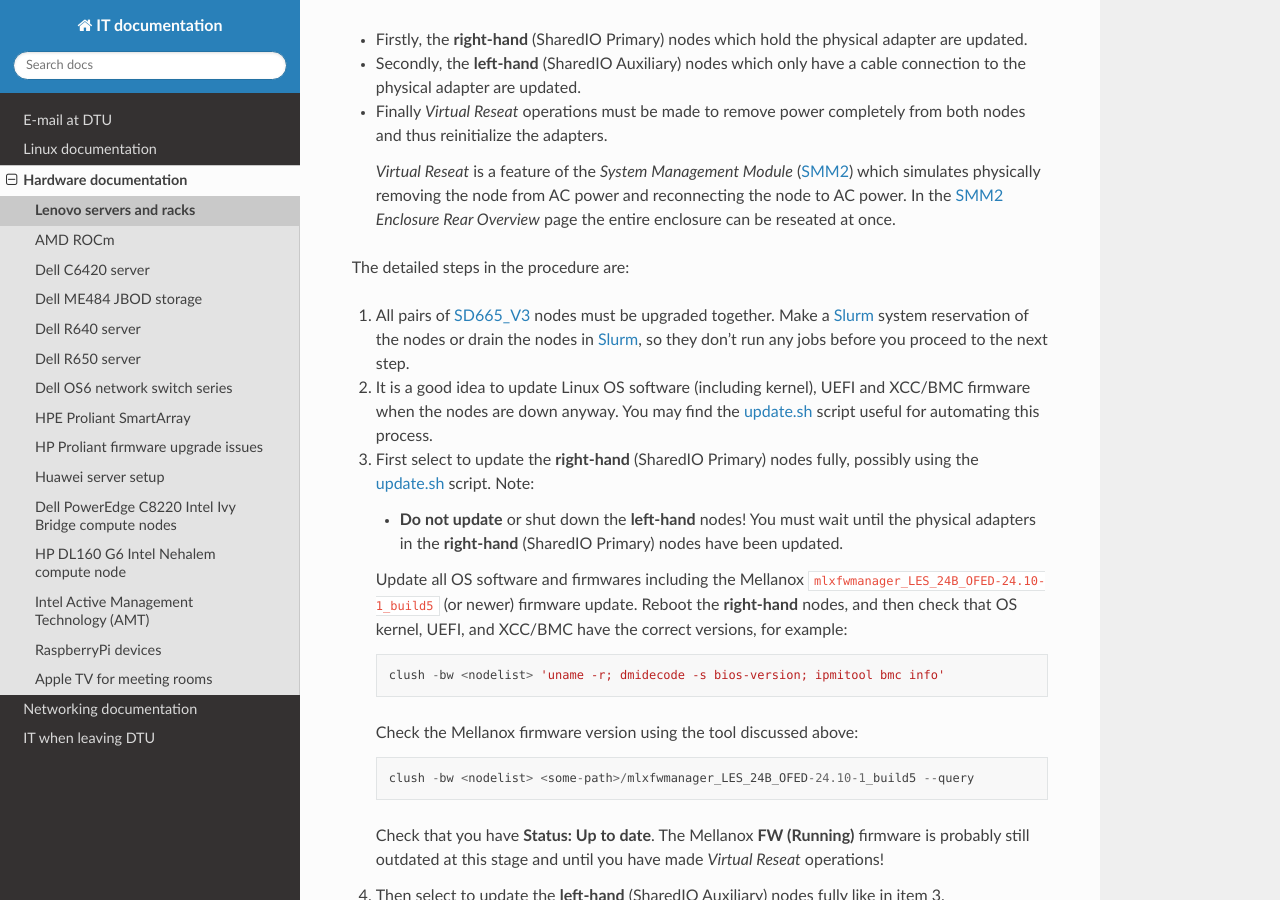
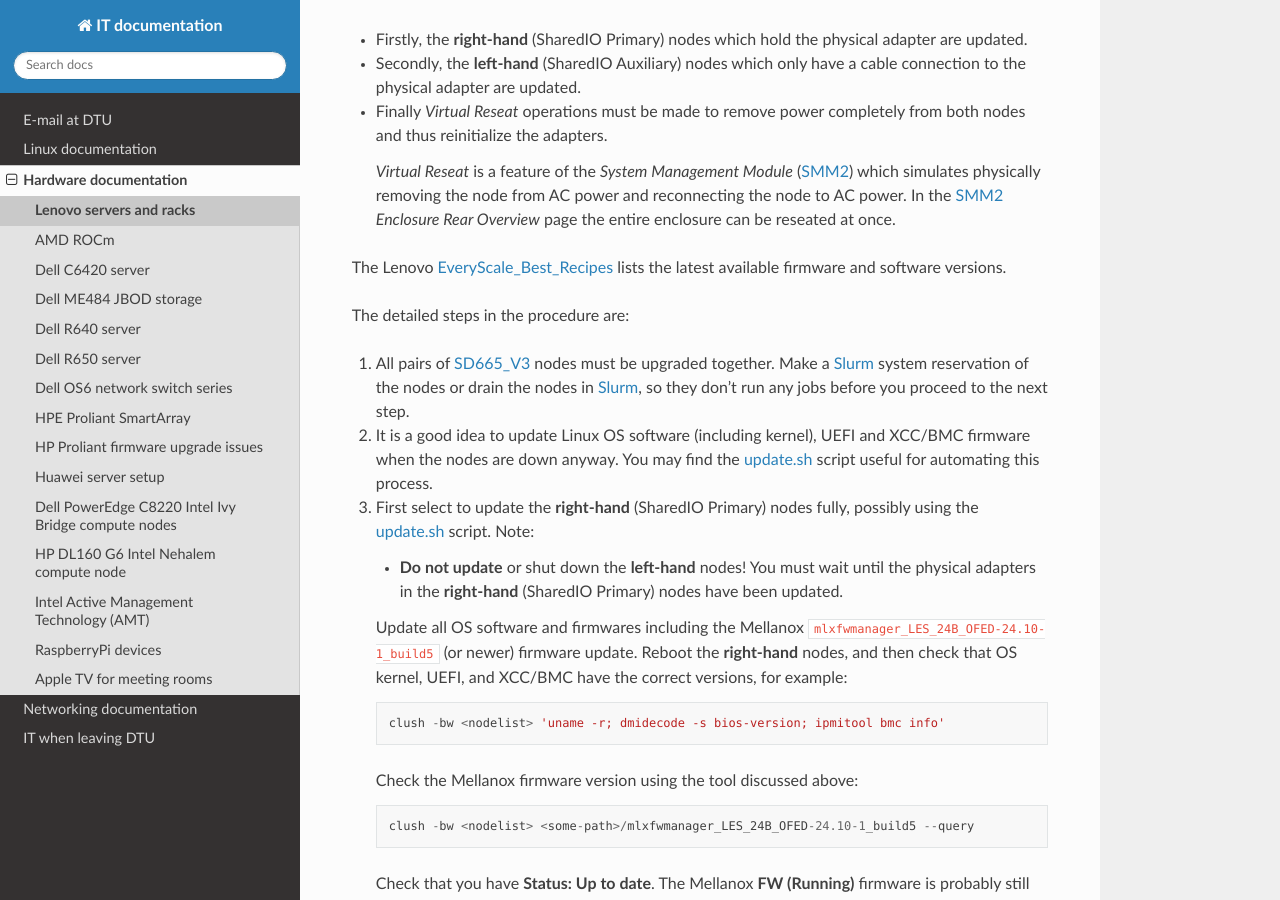
Before and after one commit to OleHolmNielsen/ITwiki, a Sphinx documentation site: the page built from docs/Lenovo_SD665_V3.rst, in a window 1280 px wide and 900 px high, scrolled down 2418 px. Built offline with Sphinx 7.4.7 and the Read the Docs theme 3.1.0, drawn with Linux system fonts in a browser that asks for light colours.

Commit message:
Added link to EveryScale_Best_Recipes

```diff
--- a/docs/Lenovo_SD665_V3.rst
+++ b/docs/Lenovo_SD665_V3.rst
@@ -89,6 +89,7 @@
 .. _OneCLI: https://support.lenovo.com/us/en/solutions/ht116433-lenovo-xclarity-essentials-onecli-onecli
 .. _Confluent: https://hpc.lenovo.com/users/documentation/whatisconfluent.html
 .. _Virtual_Reseat: https://pubs.lenovo.com/mgt_tools_smm2/c_chassis_front_overview
+.. _EveryScale_Best_Recipes: https://support.lenovo.com/us/en/solutions/HT510136
 
 Procedure for Updating Mellanox Infiniband firmware
 ----------------------------------------------------
@@ -104,6 +105,8 @@
 
   *Virtual Reseat* is a feature of the *System Management Module* (SMM2_) which simulates physically removing the node from AC power and reconnecting the node to AC power.
   In the SMM2_ *Enclosure Rear Overview* page the entire enclosure can be reseated at once.
+
+The Lenovo EveryScale_Best_Recipes_ lists the latest available firmware and software versions.
 
 The detailed steps in the procedure are:
 
```
